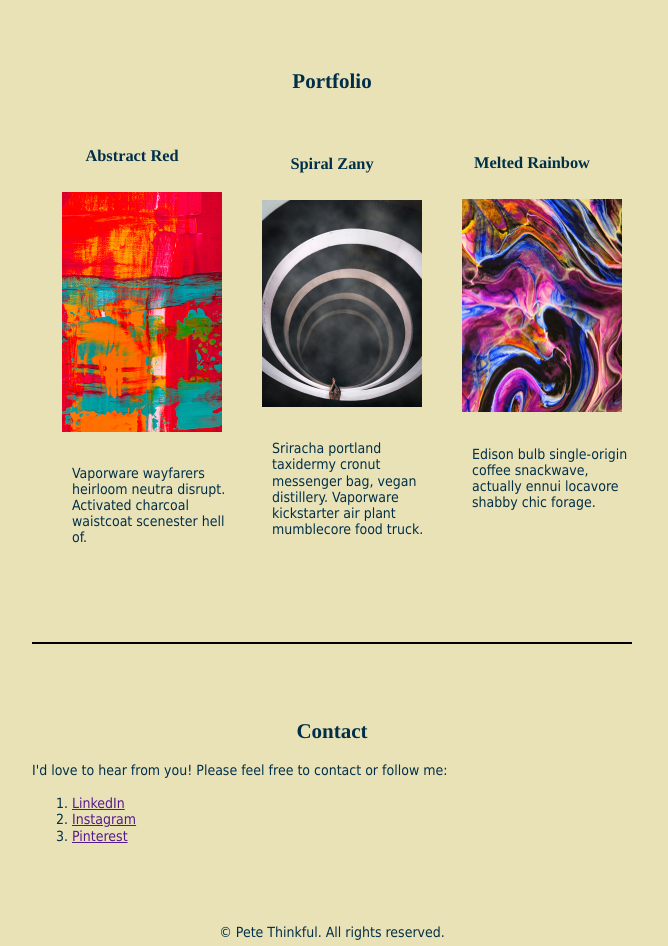
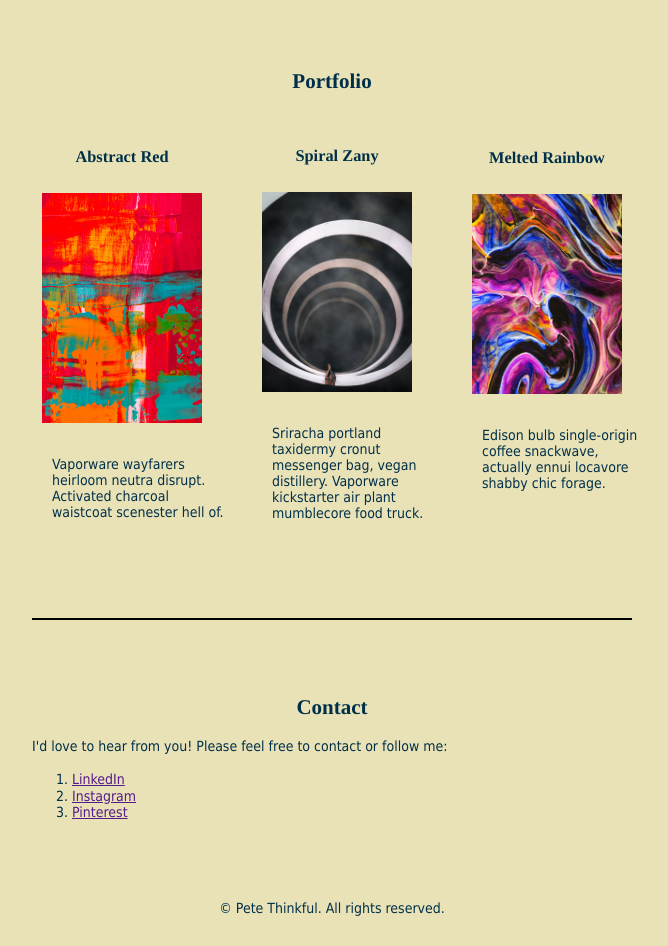
Before and after one commit to kristinhodges/starter-pete-thinkful-portfolio-main, a plain HTML site: page index.html in a window 1280 px wide. Shown: the part 820-1766 px from the top of the page, without its empty margins (308-976 px from the left). Drawn offline with nearby package versions, Linux system fonts and the light colour scheme.

Commit message:
//*Align Images

```diff
--- a/index.html
+++ b/index.html
@@ -15,7 +15,7 @@
     <!-- Header section -->
     <header class="container">
       <h1>Pete Thinkful | Artist</h1>
-      <nav >
+      <nav class="container">
         <a href="#about">About</a>
         <a href="#portfolio">Portfolio</a>
         <a href="#contact">Contact</a>
@@ -76,7 +76,7 @@
             <div class="group">
             <h3>Abstract Red</h3>
             <div>
-              <img src="images/abstract-red.png" alt="Abstract Red" />
+              <img src="images/abstract-red.png" class="abstract" alt="Abstract Red" />
             </div>
             <div class="group" style="font-size: 14px">
               Vaporware wayfarers heirloom neutra disrupt. Activated charcoal
@@ -87,7 +87,7 @@
             <div class="group">
             <h3>Spiral Zany</h3>
             <div>
-              <img src="images/spiral-zany.png" alt="Spiral Zany" />
+              <img src="images/spiral-zany.png" class="spiral" alt="Spiral Zany" />
             </div>
             <div class="group" style="font-size: 14px">
               Sriracha portland taxidermy cronut messenger bag, vegan
@@ -98,7 +98,7 @@
             <div class="group">
             <h3>Melted Rainbow</h3>
             <div>
-              <img src="images/melted-rainbow.png" alt="Melted Rainbow" />
+              <img src="images/melted-rainbow.png" class="melt" alt="Melted Rainbow" />
             </div>
             <div class="group" style="font-size: 14px">
            Edison bulb single-origin coffee snackwave, actually ennui
--- a/style.css
+++ b/style.css
@@ -44,15 +44,32 @@ article div {
         flex-direction: row;
         align-items: center;
         justify-content: center;
+
 }
 
  .group{
         display: flex;
-        flex: 3;
         margin: 10px;
         flex-direction: column;
         justify-content: space-evenly;
+
 }
+
+.abstract{
+  height: 230px;
+  width: 160px;
+    }
+
+.spiral{
+  height: 200px;
+  width: 150px;
+}
+
+.melt{
+  height: 200px;
+  width: 150px;
+}
+
 /* Paragraphs */
 p {
   line-height: 1.5;
```
